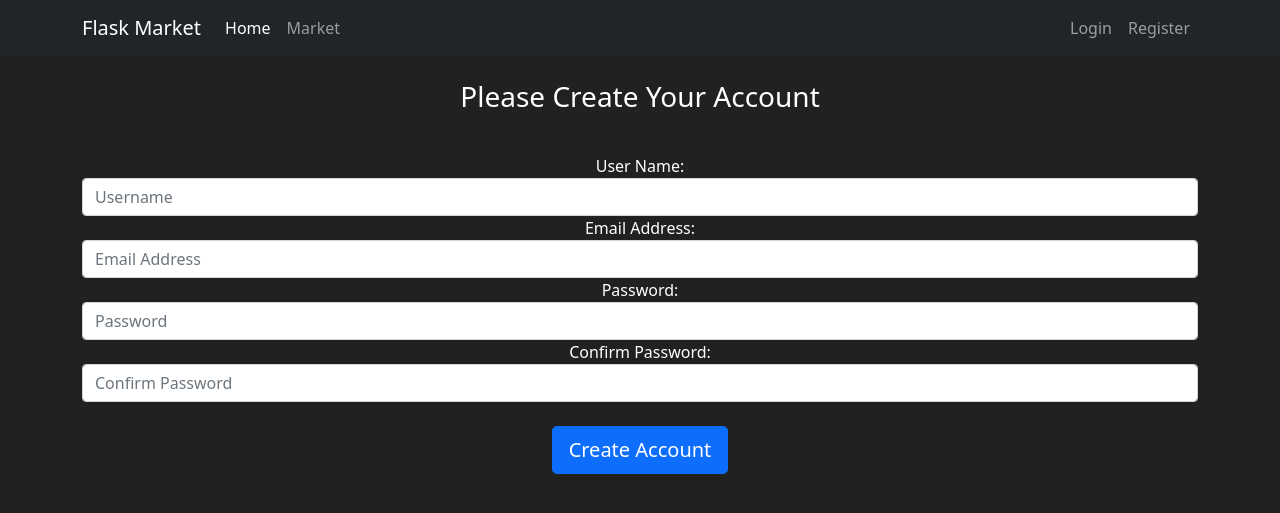
After one commit to royalboe/flask-mart, a Flask app: page /register in a window 1280 px wide. The commit adds this page. Shown: the top 513 px of the page. Run offline with Flask 2, Linux system fonts and the light colour scheme.

Commit message:
to register

```diff
--- a/market/__init__.py
+++ b/market/__init__.py
@@ -2,6 +2,7 @@ from flask import Flask, render_template, url_for, redirect
 from flask_sqlalchemy import SQLAlchemy
 app = Flask(__name__)
 app.config['SQLALCHEMY_DATABASE_URI'] = 'sqlite:///market.db'
+app.config['SECRET_KEY'] = '0db6200689199ec18f0e1cf9'
 db = SQLAlchemy(app)
 
 from market import routes
--- /dev/null
+++ b/market/forms.py
@@ -0,0 +1,23 @@
+from flask_wtf import FlaskForm
+from wtforms import StringField, PasswordField, SubmitField
+from wtforms.validators import Length, Email, EqualTo, DataRequired, ValidationError
+from market.models import User
+
+
+
+class RegisterForm(FlaskForm):
+    # def validate_username(self, username_to_check):
+    #     user = User.query.filter_by(username=username_to_check.data).first()
+    #     if user:
+    #         raise ValidationError('Username already exists! Please try a different username.')
+
+    # def validate_email_address(self, email_address_to_check):
+    #     email_address = User.query.filter_by(email_address=email_address_to_check.data).first()
+    #     if email_address:
+    #         raise ValidationError('Email address already exists! Please try a different email address.')
+
+    username = StringField(label='User Name:', validators=[Length(min=2, max=30), DataRequired()])
+    email_address = StringField(label='Email Address:', validators=[Email(), DataRequired()])
+    password = PasswordField(label='Password:', validators=[Length(min=6), DataRequired()])
+    confirm_password = PasswordField(label='Confirm Password:', validators=[EqualTo('password'), DataRequired()])
+    submit = SubmitField(label='Create Account')
--- a/market/models.py
+++ b/market/models.py
@@ -18,6 +18,7 @@ class Item(db.Model):
     price = db.Column(db.Integer, nullable=False)
     barcode = db.Column(db.String(length=12), nullable=False, unique=True)
     description = db.Column(db.String(length=1024), nullable=False, unique=True)
+    owner = db.Column(db.Integer, db.ForeignKey('user.id'))
 
     def __repr__(self):
         return f'Item {self.name}'
--- a/market/routes.py
+++ b/market/routes.py
@@ -1,6 +1,9 @@
 from market import app
-from flask import render_template
-from market.models import Item
+from flask import render_template, redirect, url_for, flash, request, get_flashed_messages
+from market.models import Item, User
+from market.forms import RegisterForm
+from market import db
+
 
 @app.route('/')
 @app.route('/home')
@@ -20,3 +23,19 @@ def market_page():
 #     {'id': 3, 'name': 'Keyboard', 'barcode': '231985128446', 'price': 150}
 # ]
     return render_template('dashboard/market.html', **locals())
+
+@app.route('/register', methods=['GET', 'POST'])
+def register_page():
+    form = RegisterForm()
+    if form.validate_on_submit():
+        user_to_create = User(username=form.username.data, email_address=form.email_address.data,password_hash=form.password.data)
+        db.session.add(user_to_create)
+        db.session.commit()
+        flash(f'Account created successfully! You are now able to log in', category='success')
+        return redirect(url_for('market_page'))
+    if form.errors != {}: # if there are no errors from the validations
+        for err_msg in form.errors.values():
+            flash(f'There was an error with creating a user: {err_msg}', category='danger')
+
+
+    return render_template('dashboard/register.html', **locals())
--- /dev/null
+++ b/market/templates/dashboard/register.html
@@ -0,0 +1,25 @@
+{%extends 'partials/base.html'%}
+{%block title%}Register Page{%endblock%}
+{%block content%}
+<body class="text-center">
+        <div class="container">
+            <form method="POST" class="form-register" style="color:white;">
+                {{form.hidden_tag()}}
+                <h1 class="h3 mb-3 font-weight-normal">
+                    Please Create Your Account
+                </h1>
+                <br />
+                {{form.username.label()}}
+                {{form.username(class="form-control", placeholder="Username")}}
+                {{form.email_address.label()}}
+                {{form.email_address(class="form-control", placeholder="Email Address")}}
+                {{form.password.label()}}
+                {{form.password(class="form-control", placeholder="Password")}}
+                {{form.confirm_password.label()}}
+                {{form.confirm_password(class="form-control", placeholder="Confirm Password")}}
+                <br />
+                {{form.submit(class="btn btn-lg btn-block btn-primary")}}
+            </form>
+        </div>
+</body>
+{% endblock %}
--- a/market/templates/partials/base.html
+++ b/market/templates/partials/base.html
@@ -8,10 +8,25 @@
     <!-- Bootstrap CSS -->
     <link href="https://cdn.jsdelivr.net/npm/bootstrap@5.1.3/dist/css/bootstrap.min.css" rel="stylesheet" integrity="sha384-1BmE4kWBq78iYhFldvKuhfTAU6auU8tT94WrHftjDbrCEXSU1oBoqyl2QvZ6jIW3" crossorigin="anonymous">
 
-    <title>Home Page</title>
+    <title>
+      {% block title %} {% endblock %}
+    </title>
   </head>
   <body>
     {% include 'partials/navbar.html' %} <br />
+    {% with messages = get_flashed_messages(with_categories=true) %}
+      {% if messages %}
+        {% for category, message in messages %}
+        <div class="alert alert-{{category}}">
+          <button type="button" class="m1-2 mb-1 close" data-bs-dismiss="alert" aria-label="Close">
+            <span aria-hidden="true">&times;</span>
+          </button>
+          {{message}}
+        </div>
+        {% endfor %}
+      {% endif %}
+
+    {% endwith%}
     {% block content %} {% endblock %}
 
     <!-- Optional JavaScript; choose one of the two! -->
--- a/market/templates/partials/navbar.html
+++ b/market/templates/partials/navbar.html
@@ -18,7 +18,7 @@
                     <a class="nav-link" href="#">Login</a>
                 </li>
                 <li class="nav-item">
-                    <a class="nav-link" href="#">Register</a>
+                    <a class="nav-link" href="{{url_for('register_page')}}">Register</a>
                 </li>
             </ul>
         </div>
```
Also changed, not shown: instance/market.db.
